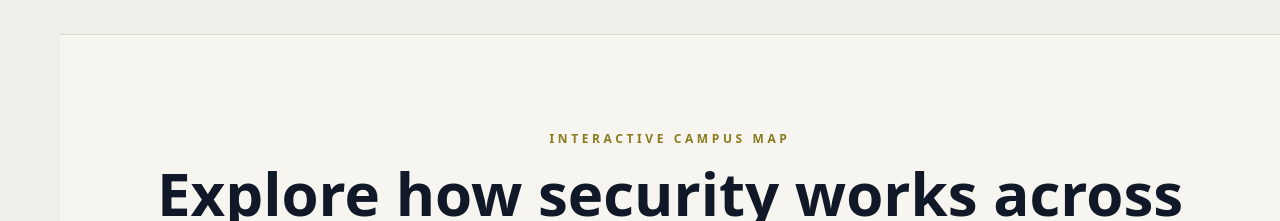
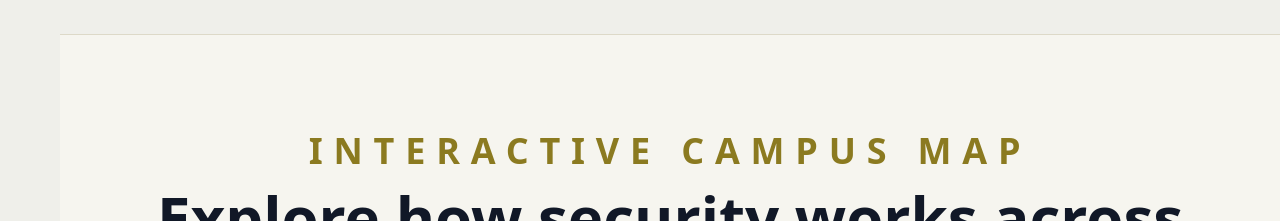
Before and after one commit to ctraverAdmin/school-security-demo, a React (Vite) app: page / in a window 1280 px wide. Shown: the part 3380-3601 px from the top of the page. Built offline with nearby package versions, Linux system fonts and the light colour scheme.

Commit message:
Fixtitles

```diff
--- a/src/App.jsx
+++ b/src/App.jsx
@@ -882,7 +882,7 @@ export default function AxisSchoolSecurityBrochure() {
         >
           <div className="mx-auto max-w-7xl">
             <div className="mb-10 text-center">
-              <div className="text-xs font-black uppercase tracking-[0.3em] text-[#8b7a20]">
+              <div className="text-4xl font-black uppercase tracking-[0.3em] text-[#8b7a20]">
                 Interactive Campus Map
               </div>
               <h2 className="mt-4 text-4xl font-black text-[#111827] md:text-6xl">
@@ -1184,7 +1184,7 @@ export default function AxisSchoolSecurityBrochure() {
         >
           <div className="mx-auto max-w-7xl">
             <div className="mb-10 text-center">
-              <div className="text-xs font-black uppercase tracking-[0.3em] text-[#8b7a20]">
+              <div className="text-4xl font-black uppercase tracking-[0.3em] text-[#8b7a20]">
                 Cloud Solution Layer
               </div>
               <h2 className="mt-4 text-4xl font-black text-[#111827] md:text-6xl">
```
